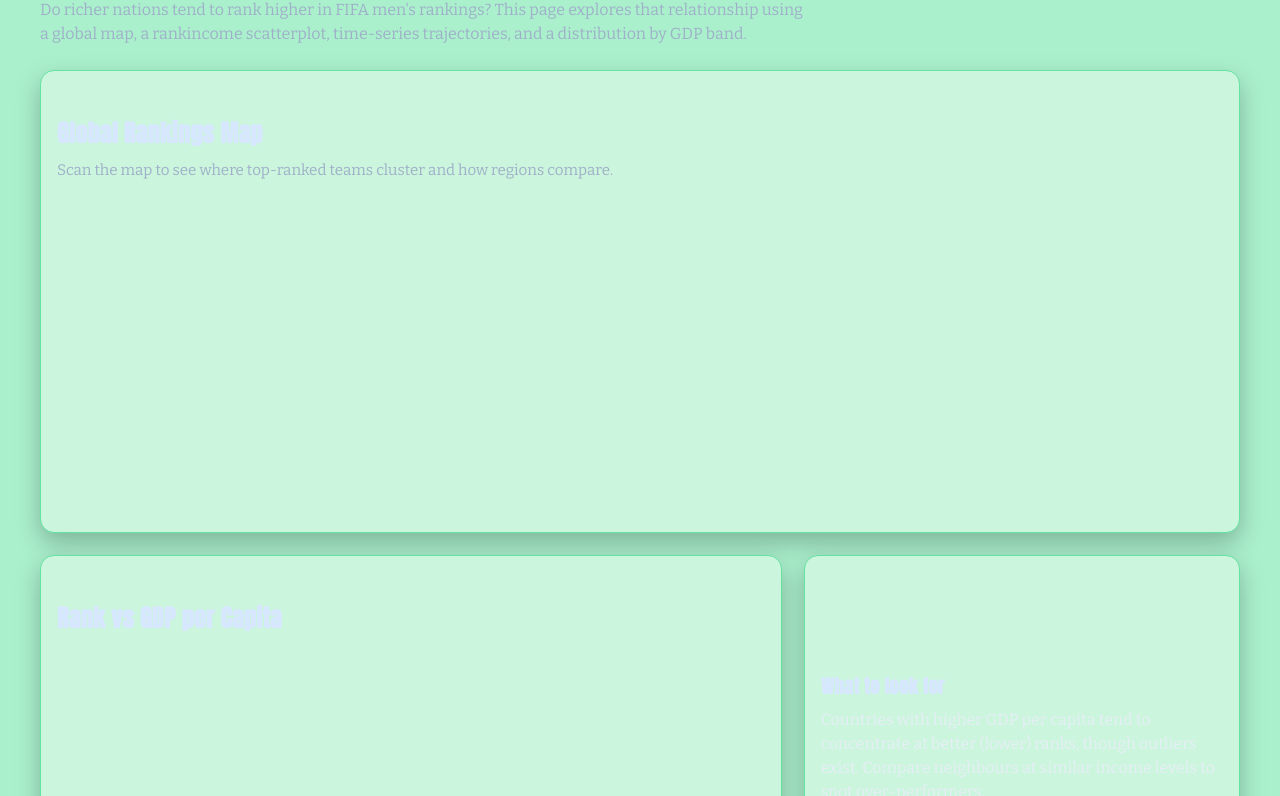
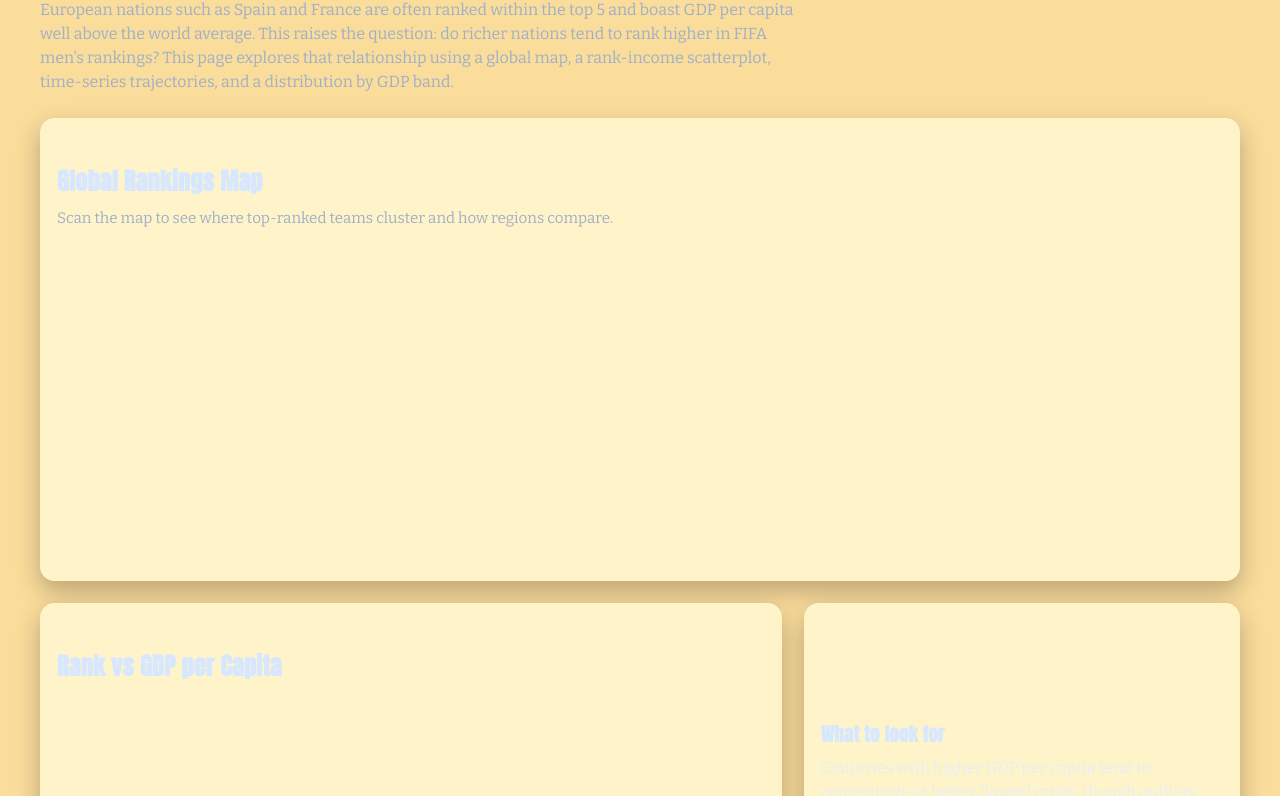
Before and after one commit to avn4/FIT3179-A2, a plain HTML site: page index.html in a window 1280 px wide. Shown: the part 100-896 px from the top of the page. Drawn offline with nearby package versions, Linux system fonts and the light colour scheme; a script that the page names is missing.

Commit message:
Update index.html

```diff
--- a/index.html
+++ b/index.html
@@ -17,14 +17,14 @@
 
 
 <style>
-  body{margin:0;background:#aaf0cd;color:#e6eef6;font-family:'Bitter',serif;line-height:1.5;}
+  body{margin:0;background:#FADC9B;color:#e6eef6;font-family:'Bitter',serif;line-height:1.5;}
   .container{max-width:1200px;margin:0 auto;padding:24px;}
   .wrapper{width:100%;}
   .title h1{font-family:'Anton', sans-serif;letter-spacing:.5px;margin:0 0 4px 0;font-size:44px;color:#f8e4c1;text-shadow:0 2px 20px rgba(255,255,255,.08);}
   .lede{max-width:75ch;margin:8px 0 24px 0;color:#9fb0c8}
   h2{font-family:'Anton', sans-serif;letter-spacing:.3px;color:#d7e7ff;margin:28px 0 8px 0;}
   p{margin:0 0 14px 0;}
-  .card{background:#cbf5dd;border:1px solid #64e3a1;border-radius:14px;padding:16px;box-shadow:0 10px 24px rgba(0,0,0,.25);}
+  .card{background:#FFF4C9;border:1px solid #FFF4C9;border-radius:14px;padding:16px;box-shadow:0 10px 24px rgba(0,0,0,.25);}
   .full{grid-column:1/-1}
   .vis{width:100%;min-height:320px;}
   .note{color:#9fb0c8;font-size:.95rem;margin-top:6px}
@@ -61,8 +61,8 @@
       <header class="title">
         <h1>Can Money Buy Football Power?</h1>
         <p class="lede">
-          Do richer nations tend to rank higher in FIFA men's rankings? This page explores that
-          relationship using a global map, a rankincome scatterplot, time-series trajectories,
+          European nations such as Spain and France are often ranked within the top 5 and boast GDP per capita well above the world average.
+          This raises the question: do richer nations tend to rank higher in FIFA men's rankings? This page explores that relationship using a global map, a rank-income scatterplot, time-series trajectories,
           and a distribution by GDP band.
         </p>
       </header>
@@ -107,7 +107,7 @@
         <aside class="card text">
           <h3 class="kicker">Takeaways</h3>
           <p>Higher-income bands contribute a larger share of top-ranked teams, but football strength isn't
-          purely economicdevelopment pathways and football culture also matter.</p>
+          purely economic-development pathways and football culture also matter.</p>
         </aside>
       </section>
 
```
